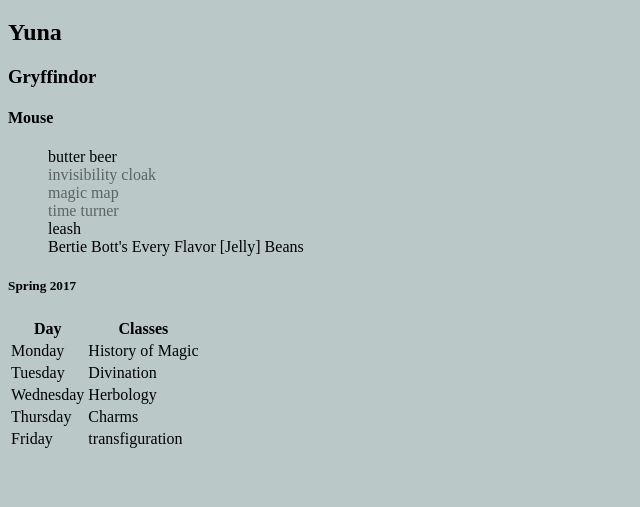
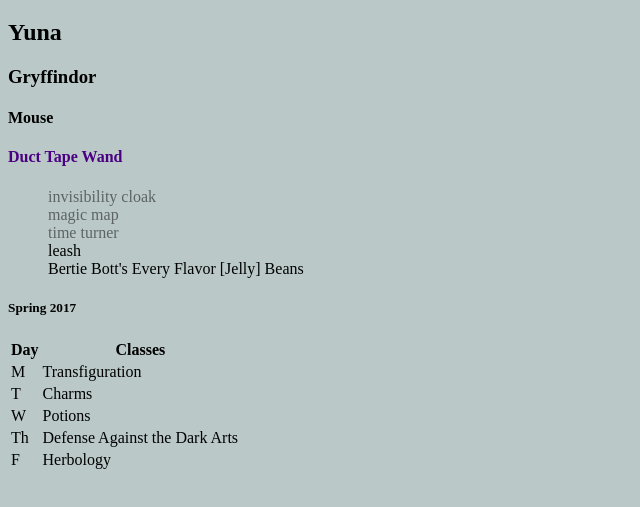
Before and after one commit to yunapahk/w3, a plain HTML site: page hogwarts.html in a window 1280 px wide. Shown: the part 61-568 px from the top of the page, without its empty margins (0-640 px from the left). Drawn offline with nearby package versions, Linux system fonts and the light colour scheme.

Commit message:
why so hard man

```diff
--- a/hogwarts.css
+++ b/hogwarts.css
@@ -9,3 +9,11 @@ body {
 ul {
     list-style-type: none;
 }
+
+.th, .td {
+    border: 1px black;
+}
+
+.cabbage {
+    color: chartreuse
+}
--- a/hogwarts.js
+++ b/hogwarts.js
@@ -63,60 +63,87 @@ $ul.append($li);
 $container.append($ul);
 
 // YEAR 4
+// create a table (I was not able to figure out how to make a table that's visible.)
+// Right above your table add an h5 that says 'Spring 2017'
 $($container).append($("<h5>").html("Spring 2017"));
 let $table = $("<table>");
+
+// Inside the table add a thead element
 let $thead = $("<thead>");
 let $tr = $("<tr>");
 let $td = $("<td>");
 let $td1 = $("<td>");
-// $thead.append($($tr).append($($th).html("Day"), $($th1).html("Classes")));
+
+// Inside the thead element add two th elements
+// in the first th add the text Day
+// // in the second th add the text Classes
 $thead
   .append($($tr).append($("<th>").html("Day"), $("<th>").html("Classes")))
   .addClass("Heading");
+
 $table.append($thead);
+
+// Create a tr element and add two td elements inside.
 let $tbody = $("<tbody>");
 $tbody.append(
-  //$($tr) Why this variable dont work in line 59 instead to "<tr>" and also   $("<tr>").append($($td).html("Monday"), $($td1).html("History of Magic")) it deletes the previous list
-  $("<tr>").append($("<td>").html("Monday"), $("<td>").html("History of Magic"))
+
+  // in the first td add the day Monda
+  $("<tr>").append($("<td>").html("M"), $("<td>").html("Transfiguration"))
+);
+
+// in the second td add the classes you are taking ( Herbology, Divination, History of Magic, Charms, Potions, Transfiguration, Defense Against the Dark Arts, Quidditch practice, etc.)
+$tbody.append(
+  $("<tr>").append($("<td>").html("T"), $("<td>").html("Charms"))
+);
+
+// Create more tr elements with tds inside so that you have Monday - Friday and classes each of those days
+$tbody.append(
+  $("<tr>").append($("<td>").html("W"), $("<td>").html("Potions"))
 );
 $tbody.append(
-  $("<tr>").append($("<td>").html("Tuesday"), $("<td>").html("Divination"))
+  $("<tr>").append($("<td>").html("Th"), $("<td>").html("Defense Against the Dark Arts"))
 );
 $tbody.append(
-  $("<tr>").append($("<td>").html("Wednesday"), $("<td>").html("Herbology"))
-);
-$tbody.append(
-  $("<tr>").append($("<td>").html("Thursday"), $("<td>").html("Charms"))
-);
-$tbody.append(
-  $("<tr>").append($("<td>").html("Friday"), $("<td>").html("transfiguration"))
+  $("<tr>").append($("<td>").html("F"), $("<td>").html("Herbology"))
 );
 $table.append($tbody);
 $container.append($table);
 
 // YEAR 5
-$h42.remove();
+// Break your wand! (select the element that contains your wand and remove it)
+$h44.remove();
+
+// Class was hard! Drink all your butter beer! (remove just the butter beer from your list)
 $ul.find('li:contains("butter beer")').remove();
-// const $h4 = $("<h4>").addClass("pet").html("owl");
-let $newWand = $("<h4>").html(`Yuna's Wand`).insertAfter($h4);
-$newWand.css("color", "red");
-let $pet = $h4.remove();
-let $itemToMove = $('ul[storage="trunk"] li:nth-child(4)');
-$itemToMove.detach();
-$itemToMove.insertBefore('ul[storage="trunk"] li:nth-child(1)');
-$itemToMove.detach();
-$itemToMove.insertAfter('ul[storage="trunk"] li:nth-child(3)');
-//============================================================//
-//==========================Year 6============================//
+
+// Get a new wand (add the same element back with new text describing your new wand. Be sure to insert it after your pet in the DOM)
+let $newWand = $("<h4>").html(`Duct Tape Wand`).insertAfter($h4);
+$newWand.css("color", "indigo");
+
+// Unsure on how to do this
+// Send your pet on a spy mission (remove your pet from the DOM, put it somewhere else in your HTML). Make sure your pet's leash stays in your trunk (list item with the same class as your pet inside unordered list)
+// Have your pet come back (remove your pet from the DOM, put it back in its original location)
+
+// Year 6
+// Nosey roommate alert! hide (use jQuery method hide) to hide all your belongings with a class of secret (give an argument of 'slow' - to see this function in action)
+// Nosey roommate falls asleep 2 seconds later (chain the jQuery method delay on your hide method (give argument of at least 2000) to prevent showing your secret elements too soon.
 $(".secret").hide("slow").delay(2000);
 const alpha = setTimeout(() => {
   $(".secret").show("slow");
-}, 3000);
+}, 2000);
+
+// add the class cabbage to your pet's leash. Do not replace your pet's leash's original class. Your pet, which also has the same class should remain unaffected
 $itemToMove.addClass("cabbage");
+
+// Fix your pet's leash by removing the class of cabbage (be sure to keep your pet's leash's original class)
 $itemToMove.removeClass("cabbage");
-//============================================================//
-//==========================Year 7============================//
+
+// Year 7
+// Update your class schedule to read 'Fall 2018'
 $("#container h5").html("Fall 2018");
+
+// Celebrate by buying more butter beer! Append a list item with the text 'Butter beer' as the first list item inside your unordered list with the value of trunk
 $ul.prepend($("<li>").text("Butter beer"));
+
+// Whoops! You broke your trunk when you stood on it while singing karaoke. Get a new storage container for your stuff; replace the unodered list's property of trunk with a new property of chest
 $ul.attr("storage", "chest");
-//============================================================//
```
Also changed, not shown: hogwarts.html (+1 -0 lines).
